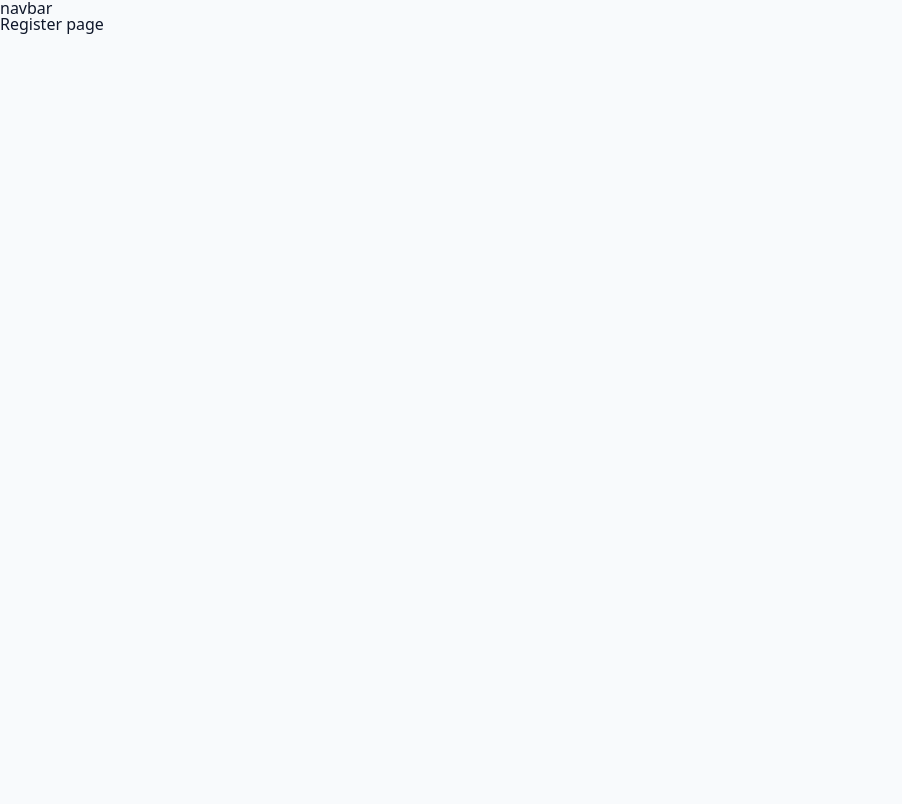
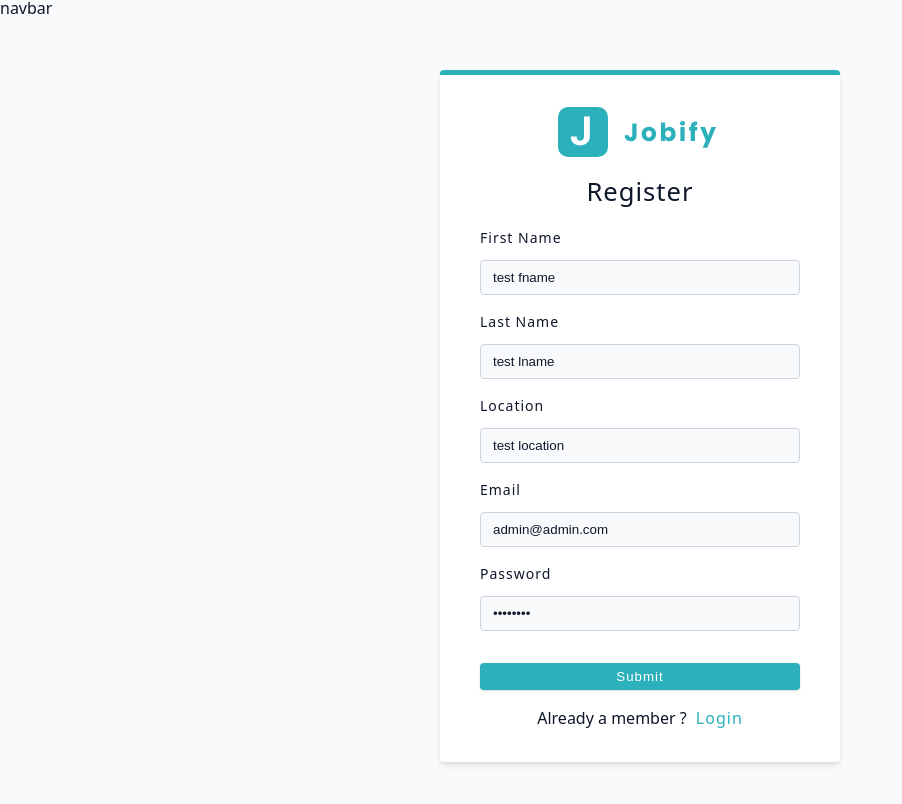
Before and after one commit to echonorthernlights/jobify, a React (Vite) app in the folder client/: page /register in a window 1280 px wide. Shown: the top 804 px of the page, without its empty margins (0-902 px from the left). Built offline with nearby package versions, Linux system fonts and the light colour scheme.

Commit message:
components (FormRow + Logo), Forms (Register + Login)

```diff
--- /dev/null
+++ b/client/src/components/FormRow.jsx
@@ -0,0 +1,19 @@
+const FormRow = ({ type, name, labelText, defaultValue, onChange }) => {
+    return (
+      <div className='form-row'>
+        <label htmlFor={name} className='form-label'>
+          {labelText || name}
+        </label>
+        <input
+          type={type}
+          id={name}
+          name={name}
+          className='form-input'
+          defaultValue={defaultValue || ''}
+          //onChange={onChange}
+          required
+        />
+      </div>
+    );
+  };
+  export default FormRow;
--- /dev/null
+++ b/client/src/components/Logo.jsx
@@ -0,0 +1,11 @@
+import React from 'react'
+import logo from "../assets/images/logo.svg"
+const Logo = () => {
+  return (
+
+      <img src={logo} alt="Jobify logo" className='logo'/>
+
+  )
+}
+
+export default Logo
--- /dev/null
+++ b/client/src/components/index.js
@@ -0,0 +1,2 @@
+export { default as Logo } from './Logo';
+export { default as FormRow } from './FormRow';
--- a/client/src/pages/Error.jsx
+++ b/client/src/pages/Error.jsx
@@ -1,15 +1,30 @@
 import React from 'react';
 import { Link, useRouteError } from 'react-router-dom';
+import Wrapper from '../assets/wrappers/ErrorPage';
+import img from '../assets/images/not-found.svg';
 
 const Error = () => {
   const error = useRouteError();
+
+  if(error.status == 404){
+    return (
+      <Wrapper>
+        <div>
+      <img src={img} alt="Jobify 404" />
+      <h3>Oops !! page not found</h3>
+      <p>Sorry, the page you are looking for does not exist.</p>
+    <Link to="/" >Back to Home</Link>
+    </div>
+  </Wrapper>
+    )
+  }
   return (
-    <div>
-      <h1>{error.status} - {error.statusText}</h1>
-      <p>Sorry, the page you are looking for does not exist.</p>
-      <p>{error.error.message}</p>
-      <Link to="/">Back to Home</Link>
-    </div>
+    <Wrapper>
+      <div>
+        <h3>Something went wrong !!</h3>
+      <Link to="/" >Back to Home</Link>
+      </div>
+    </Wrapper>
   );
 };
 
--- a/client/src/pages/Login.jsx
+++ b/client/src/pages/Login.jsx
@@ -1,10 +1,23 @@
 import React from 'react'
-
+import Wrapper from '../assets/wrappers/RegisterAndLoginPage'
+import {FormRow, Logo} from "../components"
+import { Link } from 'react-router-dom'
 const Login = () => {
   return (
-    <div>
-      Login page
-    </div>
+    <Wrapper>
+        <form className='form'>
+          <Logo/>
+          <h4>Login</h4>
+          <FormRow type="email" name="email" defaultValue="admin@admin.com" />
+          <FormRow type="password" name="password" defaultValue="root1234" />
+
+          <button type="submit" className="btn btn-block">submit</button>
+          <p>
+            Not a member ?
+            <Link to="/register" className="member-btn"> Register </Link>
+          </p>
+        </form>
+    </Wrapper>
   )
 }
 
--- a/client/src/pages/Register.jsx
+++ b/client/src/pages/Register.jsx
@@ -1,10 +1,27 @@
 import React from 'react'
-
+import Wrapper from '../assets/wrappers/RegisterAndLoginPage'
+import Logo from '../components/Logo'
+import FormRow from '../components/FormRow'
+import { Link } from 'react-router-dom'
 const Register = () => {
   return (
-    <div>
-      Register page
-    </div>
+    <Wrapper>
+        <form className='form'>
+          <Logo/>
+          <h4>Register</h4>
+          <FormRow type="text" name="firstName" defaultValue="test fname" labelText="First Name" />
+          <FormRow type="text" name="lastName" defaultValue="test lname" labelText="Last Name" />
+          <FormRow type="text" name="location" defaultValue="test location" />
+          <FormRow type="email" name="email" defaultValue="admin@admin.com" />
+          <FormRow type="password" name="password" defaultValue="root1234" />
+
+          <button type="submit" className="btn btn-block">submit</button>
+          <p>
+            Already a member ?
+            <Link to="/login" className="member-btn"> Login </Link>
+          </p>
+        </form>
+    </Wrapper>
   )
 }
 
```
